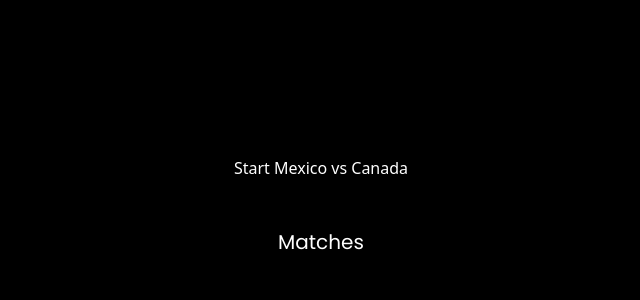
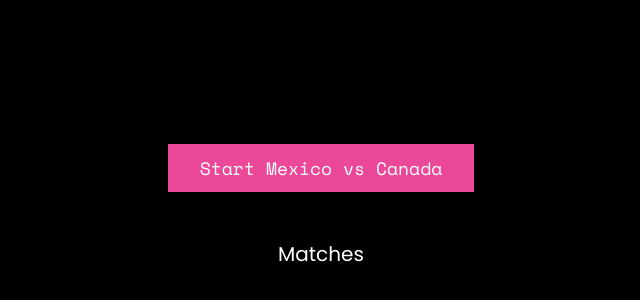
Before and after one commit to Yevhenbk/football-score-board, a Next.js app: page / in a window 1280 px wide. Shown: the part 194-494 px from the top of the page, without its empty margins (319-959 px from the left). Built offline with nearby package versions, Linux system fonts and the light colour scheme.

Commit message:
Add Button component

```diff
--- /dev/null
+++ b/src/components/UI/Button.tsx
@@ -0,0 +1,24 @@
+import { ReactNode, MouseEventHandler } from 'react'
+
+interface Props {
+  children: ReactNode,
+  onClick: MouseEventHandler,
+  testId: string
+}
+
+const Button: React.FC<Props> = (props) => {
+  return (
+    <div
+      className='btn min-w-40 h-12 bg-pink-500
+      text-white text-lg flex flex-row px-8
+      justify-center items-center gap-4 m-0
+      hover:bg-pink-600 cursor-pointer'
+      onClick={props.onClick}
+      data-testid={props.testId}
+    >
+      {props.children}
+    </div>
+  )
+}
+
+export default Button
--- a/src/components/templates/HomeTemplate.tsx
+++ b/src/components/templates/HomeTemplate.tsx
@@ -1,5 +1,6 @@
 import { useContext } from 'react'
 import { Context } from '@store/context'
+import Button from '../UI/Button'
 
 const HomeTemplate: React.FC = () => {
 
@@ -10,12 +11,12 @@ const HomeTemplate: React.FC = () => {
       className='flex flex-col justify-center
       items-center w-[100%] h-[100vh] gap-12'
     >
-      <button
+      <Button
         onClick={() => startGame('Mexico', 'Canada')}
-        data-testid='start-mexico-canada'
+        testId='start-mexico-canada'
       >
-        Start Mexico vs Canada
-      </button>
+        <p>Start Mexico vs Canada</p>
+      </Button>
 
       <div>
         <h2 className='text-xl text-center'>Matches</h2>
```
